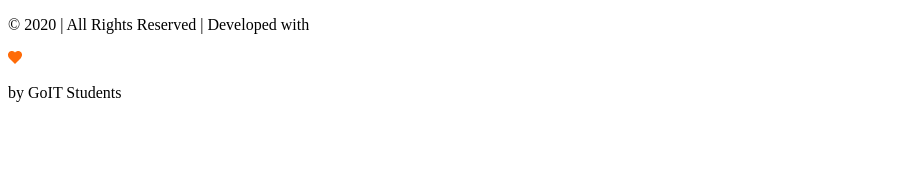
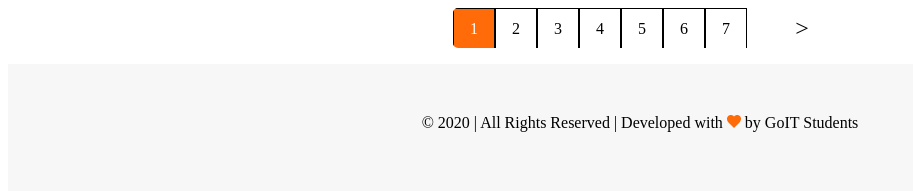
Before and after one commit to EmanuelCostin/footer-project, a plain HTML site: page index.html in a window 1280 px wide. Shown: the whole page, without its empty margins (0-913 px from the left). Drawn offline with Linux system fonts and the light colour scheme.

Commit message:
solve my task

```diff
--- a/index.html
+++ b/index.html
@@ -3,13 +3,27 @@
 <head>
     <meta charset="UTF-8">
     <meta name="viewport" content="width=device-width, initial-scale=1.0">
-    <title>footer</title>
+    <title>Footer</title>
     <link rel="stylesheet" href="styles.css">
-    <link rel="website icon" type="png" href="images/filmoteka-icon.jpg">
 </head>
 <body>
-    <footer>
-            <p> © 2020 | All Rights Reserved | Developed with </p> <img src="images/orange-hearth-footer.png.png" alt="orange hearth" width="14px" height="12.88px"> <p> by GoIT Students </p>
-    </footer>
+    <div class="carousel">
+        <div class="arrow left-arrow">&lt;</div>
+        <div class="numbers-container">
+          <div class="numbers">
+            <!-- Numerele de la 1 la 7 sau paginile cu puncte intermediare -->
+          </div>
+        </div>
+        <div class="arrow right-arrow">&gt;</div>
+      </div>
+
+
+        <p>
+           © 2020 | All Rights Reserved | Developed with
+           <img src="images/orange-hearth-footer.png.png" alt="orange hearth" width="14px" height="12.88px">
+           by GoIT Students
+        </p>
+
+    <script src="script.js"></script>
 </body>
 </html>
--- /dev/null
+++ b/script.js
@@ -0,0 +1,68 @@
+document.addEventListener("DOMContentLoaded", function() {
+    const numbersContainer = document.querySelector('.numbers-container');
+    const leftArrow = document.querySelector('.left-arrow');
+    const rightArrow = document.querySelector('.right-arrow');
+
+    const totalPages = 20;
+    const itemsPerPage = 7;
+    let currentPage = 1;
+
+    function generateNumbers(startPage, endPage) {
+      numbersContainer.innerHTML = '';
+      for (let i = startPage; i <= endPage; i++) {
+        const number = document.createElement('div');
+        number.classList.add('number');
+        number.textContent = i;
+        if (i === currentPage) {
+          number.classList.add('active');
+        }
+        number.addEventListener('click', function() {
+          currentPage = i;
+          generateNumbers(getStartPage(), getEndPage());
+        });
+        numbersContainer.appendChild(number);
+      }
+    }
+
+    function getStartPage() {
+      return Math.max(1, currentPage - Math.floor(itemsPerPage / 2));
+    }
+
+    function getEndPage() {
+      return Math.min(totalPages, getStartPage() + itemsPerPage - 1);
+    }
+
+    function updatePagination() {
+      if (currentPage === 1) {
+        leftArrow.style.display = 'none';
+      } else {
+        leftArrow.style.display = 'block';
+      }
+
+      if (currentPage === totalPages) {
+        rightArrow.style.display = 'none';
+      } else {
+        rightArrow.style.display = 'block';
+      }
+    }
+
+    leftArrow.addEventListener('click', function() {
+      if (currentPage > 1) {
+        currentPage--;
+        generateNumbers(getStartPage(), getEndPage());
+        updatePagination();
+      }
+    });
+
+    rightArrow.addEventListener('click', function() {
+      if (currentPage < totalPages) {
+        currentPage++;
+        generateNumbers(getStartPage(), getEndPage());
+        updatePagination();
+      }
+    });
+
+    // Initialize pagination
+    generateNumbers(getStartPage(), getEndPage());
+    updatePagination();
+  });
--- a/styles.css
+++ b/styles.css
@@ -0,0 +1,69 @@
+.carousel {
+    position: relative;
+    width: 374px;
+    height: 40px;
+    border-radius: 5px;
+    margin: 0 auto;
+    overflow: hidden;
+  }
+
+  .numbers-container {
+    display: flex;
+    overflow-x: auto;
+    scroll-snap-type: x mandatory;
+  }
+
+  .numbers {
+    display: flex;
+  }
+
+  .number {
+    width: 40px;
+    height: 40px;
+    border: 1px solid #000;
+    display: flex;
+    align-items: center;
+    justify-content: center;
+    font-size: 16px;
+    cursor: pointer;
+    transition: background-color 0.3s;
+  }
+
+  .arrow {
+    position: absolute;
+    top: 50%;
+    transform: translateY(-50%);
+    width: 30px;
+    height: 30px;
+    background-color: #FFF;
+    text-align: center;
+    line-height: 30px;
+    font-size: 24px;
+    cursor: pointer;
+  }
+
+  .left-arrow {
+    left: 10px;
+  }
+
+  .right-arrow {
+    right: 10px;
+  }
+
+  .number:hover {
+    background-color: #FF6B08;
+  }
+
+  .number.active {
+    background-color: #FF6B08;
+    color: #FFF;
+  }
+
+
+  p {
+    background-color: #F7F7F7;
+    width: 100%;
+    height: 77px;
+    padding-top: 50px;
+    text-align: center;
+  }
```
